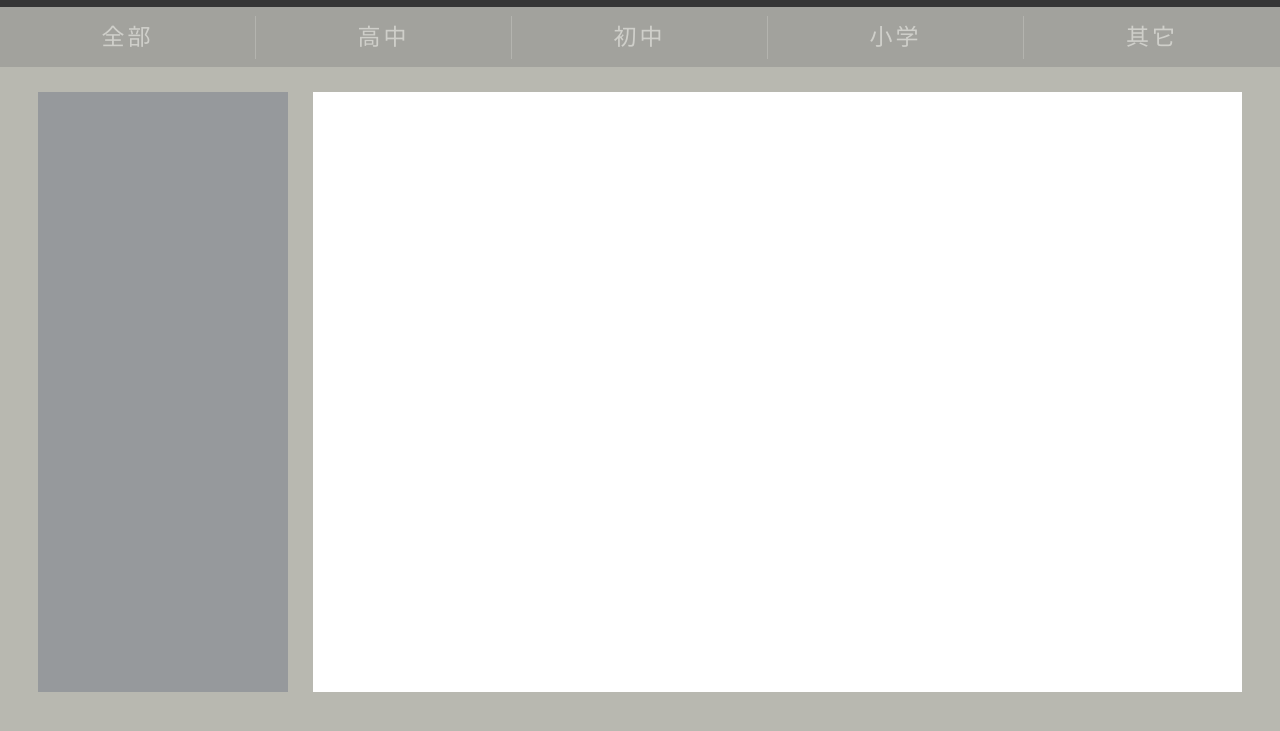
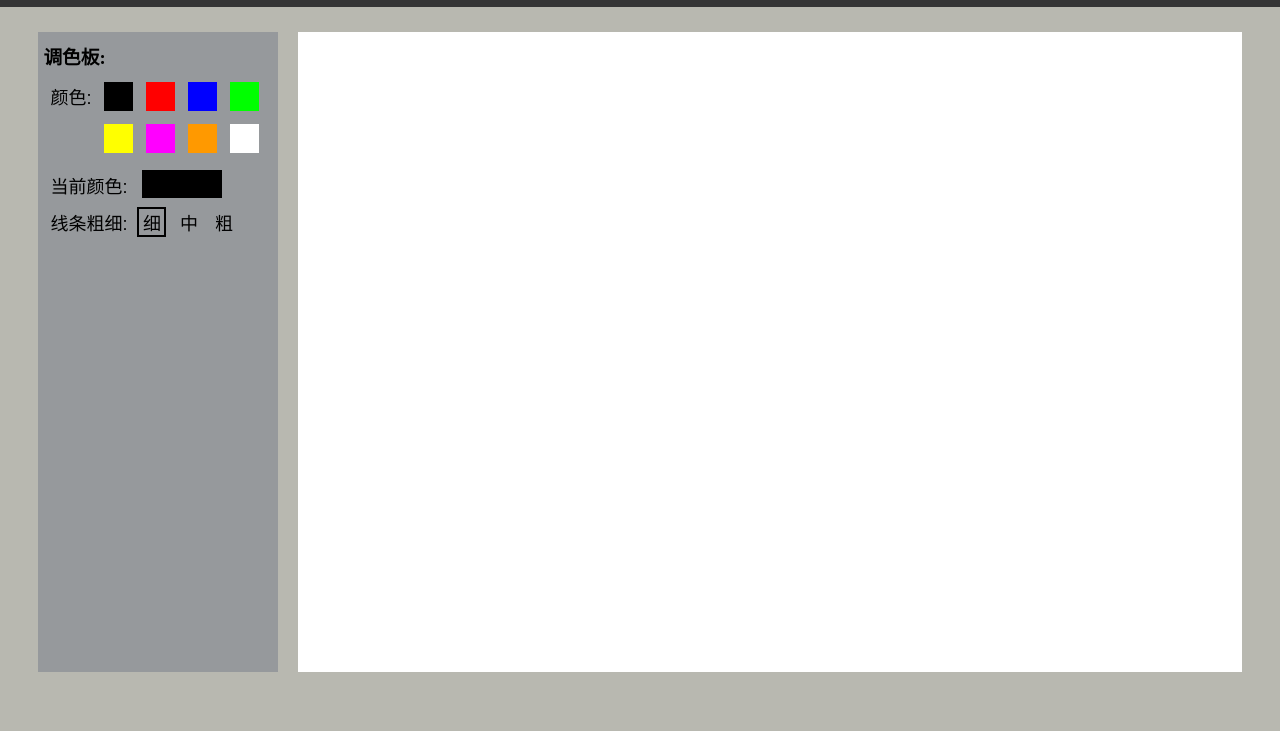
Before and after one commit to ZHOUYANFEN/graduation-design, a website: page public/room.html in a window 1280 px wide. Shown: the part 63-794 px from the top of the page. Drawn offline with Linux system fonts and the light colour scheme.

Commit message:
添加功能：线条的颜色与粗细可变更

```diff
--- a/public/js/modules/canvas_paint.js
+++ b/public/js/modules/canvas_paint.js
@@ -2,27 +2,71 @@ define(['jquery'], function($){
 	var canvas,
 		context,
 		color_arr = {
-			black: '#000',
+			black: '#000000',
 			red: '#ff0000',
 			bule: '#0000ff',
-			green: '#00ff00'
+			green: '#00ff00',
+			yellow: '#ffff00',
+			purple: '#ff00ff',
+			orange: '#ff9900',
+			white: '#ffffff'
 		},
-		color = color_arr.black,	//默认黑色
-		last_coor = 'none';			//默认最后坐标为空，坐标格式{x:x, y:y}
+		color = color_arr['black'],		//默认颜色
+		lineWidth = 2;					//默认线条粗细
+		last_coor = 'none';		//默认最后坐标为空，坐标格式{x:x, y:y}
 
 	return {
 		init: function(){
 			canvas = document.querySelector('#main-canvas');
+			context = canvas.getContext('2d');
+
 			//canvas的宽高填充整个区域
 			canvas.width = $('#main-content .right').width();
 			canvas.height = $('#main-content .right').height()
-			context = canvas.getContext('2d');
-			context.strokeStyle = color;	//全局颜色变量
+			//窗口大小调整时，重定义canvas宽高
+			$(window).on('resize', function(event){
+				canvas.width = $('#main-content .right').width();
+				canvas.height = $('#main-content .right').height();
+			});
+
+			//绑定事件，调色板中颜色更换
+			$('#main-content .palette .colors').on('click', 'td', function(event){
+				//更新当前颜色
+				var color_name = $(this).attr('class');
+				$('#main-content .palette .current-color div').attr('class', color_name);
+				//更新全局color变量
+				color = color_arr[color_name];
+			});
+
+			//绑定事件，线条粗细变更
+			$('#main-content .palette .line-weight .options').on('click', 'div', function(event){
+				$(this).parent().find('.active').removeClass('active');
+				$(this).addClass('active');
+				if ($(this).hasClass('light')){
+					lineWidth = 2;
+				}
+				else if ($(this).hasClass('medium')){
+					lineWidth = 4;
+				}
+				else{
+					lineWidth = 8;
+				}
+			});
+
+		},
+		line_style: function(){
+			return {
+				color: color,
+				lineWidth: lineWidth
+			}
 		},
 		draw_line: function(coor_queue){
+			context.strokeStyle = color;		//全局颜色变量
+			context.lineWidth = lineWidth;		//全局线条粗细
+
 			//开始绘制
 			context.beginPath();
-
+			//路径的第一个坐标
 			if (last_coor == 'none'){
 				context.moveTo(coor_queue[0].x, coor_queue[0].y);
 			}
@@ -43,10 +87,7 @@ define(['jquery'], function($){
 		},
 		//结束一条线条的绘制后，需要重置坐标坐标为空
 		reset_last_coor: function(){
-			last_coor = 'none'
-		},
-		change_color: function(new_color){
-
+			last_coor = 'none';
 		}
 	}
 });
--- a/public/js/modules/mouse_draw.js
+++ b/public/js/modules/mouse_draw.js
@@ -33,8 +33,8 @@ define(['jquery', 'canvas_paint'], function($, canvas_paint){
 				//出界，完成队列中剩下的坐标的路径绘制
 				if (coor_queue.length > 1){
 					canvas_paint.draw_line(coor_queue);
-					coor_queue = [];
 				}
+				coor_queue = [];
 				//重置最后坐标为空
 				canvas_paint.reset_last_coor();
 			})
@@ -43,8 +43,8 @@ define(['jquery', 'canvas_paint'], function($, canvas_paint){
 				//同上
 				if (coor_queue.length > 1){
 					canvas_paint.draw_line(coor_queue);
-					coor_queue = [];
 				}
+				coor_queue = [];
 				canvas_paint.reset_last_coor();
 			});
 		},
--- a/public/js/room.js
+++ b/public/js/room.js
@@ -15,7 +15,3 @@ require(['mouse_draw', 'canvas_paint'], function(mouse_draw, canvas_paint){
 	mouse_draw.init();
 	canvas_paint.init();
 });
-
-// require(['canvas_paint'], function(canvas_paint){
-// 	canvas_paint();
-// });
--- a/public/less/room.less
+++ b/public/less/room.less
@@ -6,73 +6,111 @@ html,body{
 	background-color: #b8b8b0;
 }
 
-@navigation-bar-height: 60px;
-#navigation-bar{
-	width: 100%;
-	height: @navigation-bar-height;
-	.place-holder{
-		position: fixed;
-		width: 100%;
-		min-width: @min-width;
-		height: @navigation-bar-height;
-
-		background-color: #787878;
-		opacity: 0.33;
-		transition: all .1s linear;
-		&:hover{
-			opacity: 0.92;
+#main-content{
+	margin: 25px auto;
+	width: 94%;
+	height: 80%;
+	min-height: 480px;
+	min-width: 980px;
+	.left{
+		float: left;
+		width: 240px;
+		height: 100%;
+		background-color: #96999c;
+		margin-right: 20px;
+		.palette{
+			overflow: hidden;
+			padding-left: 5px;
+			h3{
+				margin: 10px 0 0 0;
 			}
-		.col{
+			h4{
 				float: left;
-			display: block;
-			width: 20%;
-			height: 100%;
+				font: 18px "Arial","Microsoft YaHei","黑体","宋体",sans-serif;
+				margin: 6px 0 5px 7px;
+			}
+			.all-colors{
+				h4{
+					margin-top: 14px;
+				}
+				.colors{
+					overflow: hidden;
+					border-spacing: 13px;
+					tr{
+						td{
+							width: 27px;
+							height: 27px;
 							cursor: pointer;
-			.child{
-				float: left;
-				width: 100%;
-				height: 100%;
-				border-radius: 8px;
-				.grand-child{
-					height: 43px;
-					margin-top: 9px;
-					border-right: 1.5px solid #aeaeae;
-
-					text-align: center;
-					color: #fff;
-					letter-spacing: 3px;
-					font: 23px/42px "黑体","宋体",sans-serif;
-
-					&.last{
-						border-right: 0px;
 						}
 					}
-				&:hover{
-					background-color: #585757;
+				}
+			}
+			.current-color{
+				overflow: hidden;
+				div{
+					float: left;
+					margin: 4px 0 0 15px;
+					width: 80px;
+					height: 28px;
+				}
+			}
+			.line-weight{
+				overflow: hidden;
+				.options{
+					float: left;
+					width: 130px;
+					margin: 4px 0 0 7px;
+					div{
+						display: inline-block;
+						text-align: center;
+						cursor: pointer;
+						width: 25px;
+						margin: 0 3px;
+						font: 18px "Arial","Microsoft YaHei","黑体","宋体",sans-serif;
+						&.active{
+							border: 2px solid #000;
 						}
 					}
 				}
 			}
 		}
-
-#main-content{
-	margin: 25px auto;
-	width: 94%;
-	height: 75%;
-	div{
-		height: 100%;
-	}
-	.left{
-		float: left;
-		width: 250px;
-		background-color: #96999c;
 	}
 	.right{
 		// width: 78%;
-		margin-left: 275px;
+		height: 100%;
 		background-color: #fff;
+		overflow: hidden;
+		cursor: crosshair;
 	}
 }
+
+
+//公共背景颜色
+.black{
+	background-color: #000000;
+}
+.red{
+	background-color: #ff0000;
+}
+.blue{
+	background-color: #0000ff;
+}
+.green{
+	background-color: #00ff00;
+}
+.yellow{
+	background-color: #ffff00;
+}
+.purple{
+	background-color: #ff00ff;
+}
+.orange{
+	background-color: #ff9900;
+}
+.white{
+	background-color: #ffffff;
+}
+
 
 /*
 	@media screen and (min-width: 1000px){}
--- a/public/room.html
+++ b/public/room.html
@@ -22,47 +22,54 @@
   	</div>
   </div>
 
-  <div id="navigation-bar">
-  	<div class="place-holder">
-	  <a class="col" href="#all">
-	  	<div class="child">
-	  	  <div class="grand-child">全部</div>
-	  	</div>
-	  </a>
-	  <a class="col" href="#senior">
-	  	<div class="child">
-	  	  <div class="grand-child">高中</div>
-	  	</div>
-	  </a>
-	  <a class="col" href="#junior">
-	  	<div class="child">
-	  	  <div class="grand-child">初中</div>
-	  	</div>
-	  </a>
-	  <a class="col" href="#primary">
-	  	<div class="child">
-	  	  <div class="grand-child">小学</div>
-	  	</div>
-	  </a>
-	  <a class="col" href="#others">
-	  	<div class="child">
-	  	  <div class="grand-child last">其它</div>
-	  	</div>
-	  </a>
-  	</div>
-  </div>
 
   <div id="main-content">
   	<div class="left">
+  	  <div class="description">
 
+  	  </div>
+  	  <div class="palette">
+  	  	<h3>调色板:</h3>
+  	  	<div class="all-colors">
+  	  	  <h4>颜色:</h4>
+  	  	  <table class="colors">
+  	  	  	<tr>
+  	  	  	  <td class="black"></td>
+  	  	  	  <td class="red"></td>
+  	  	  	  <td class="blue"></td>
+  	  	  	  <td class="green"></td>
+  	  	  	</tr>
+  	  	  	<tr>
+  	  	  	  <td class="yellow"></td>
+  	  	  	  <td class="purple"></td>
+  	  	  	  <td class="orange"></td>
+  	  	  	  <td class="white"></td>
+  	  	  	</tr>
+  	  	  </table>
+  	  	</div>
+  	  	<div class="current-color">
+  	  	  <h4>当前颜色:</h4>
+  	  	  <div class="black"></div>
+  	  	</div>
+  	  	<div class="line-weight">
+  	  	  <h4>线条粗细:</h4>
+  	  	  <div class="options">
+  	  	  	<div class="light active">细</div>
+  	  	  	<div class="medium">中</div>
+  	  	  	<div class="bold">粗</div>
+  	  	  </div>
+  	  	</div>
+  	  </div>
   	</div>
   	<div class="right">
-
+  	  <!-- 核心画板区域 -->
+  	  <canvas id="main-canvas"></canvas>
   	</div>
   </div>
 
 
-  <!-- <script src="js/test.js"></script> -->
+  <!-- main javascript entrance -->
+  <script src="js/tools/require.js" data-main="js/room.js"></script>
 
 </body>
 </html>
```
Also changed, not shown: public/css/room.css, public/css/room.min.css. Lines whose indentation alone changed are shown as unchanged.
